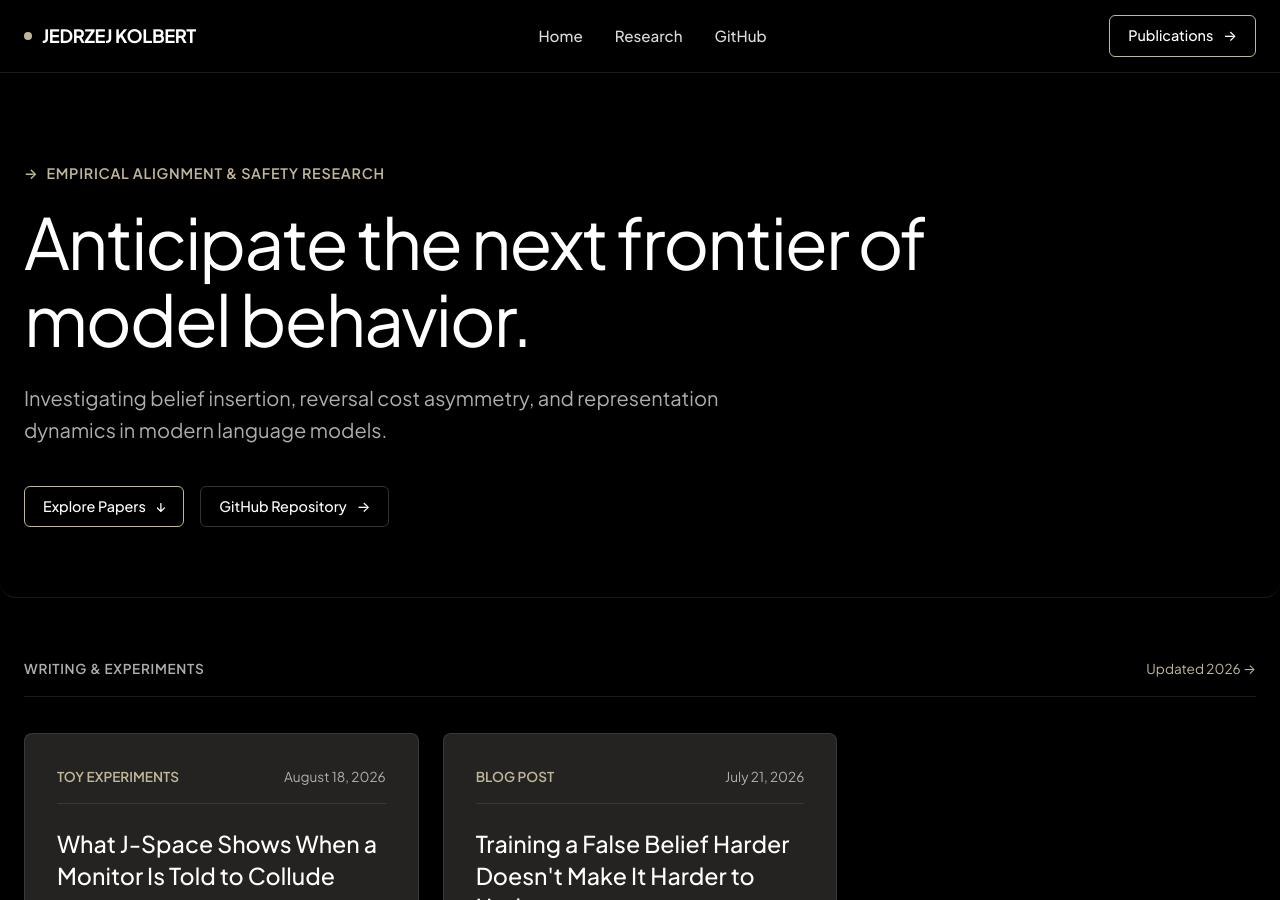
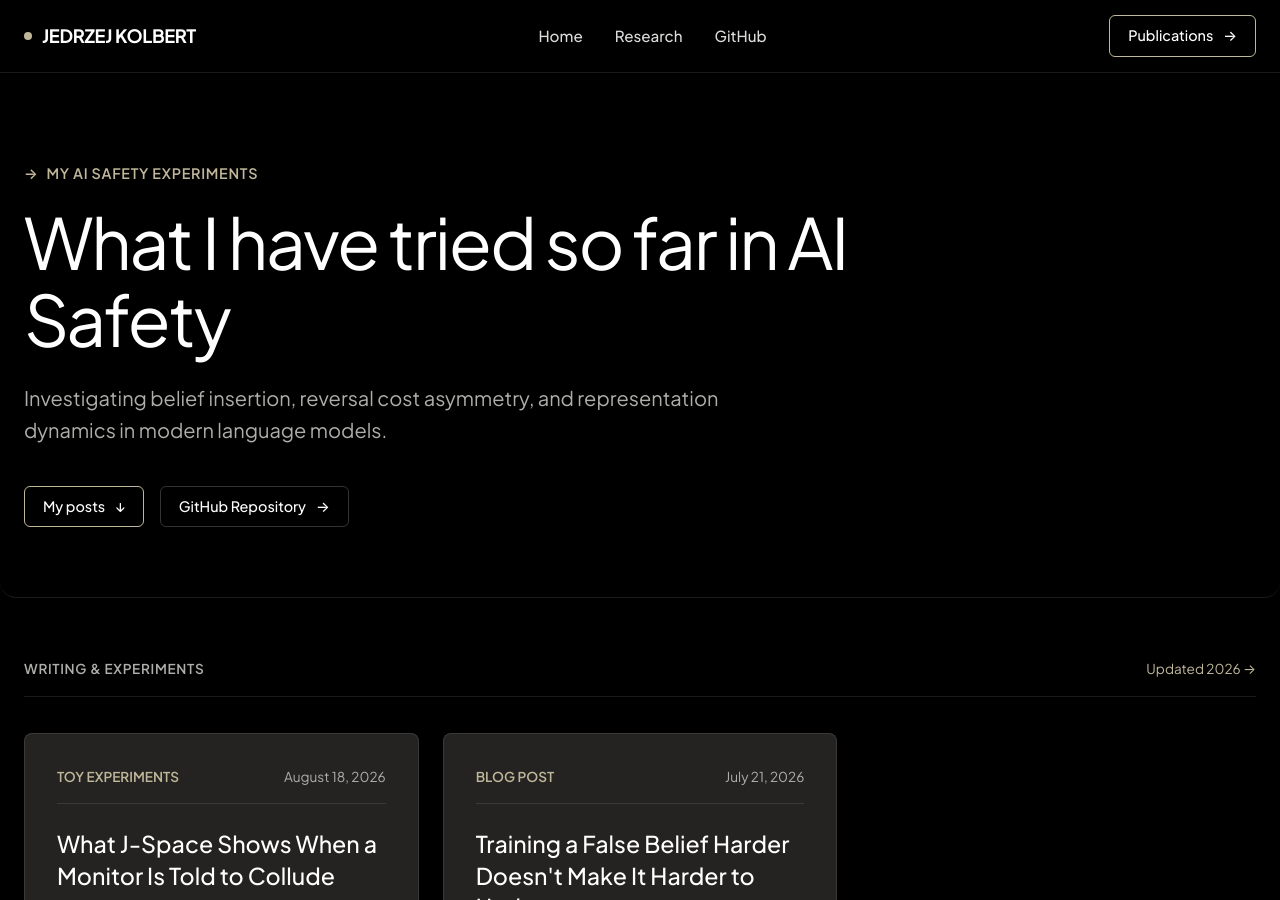
Before and after one commit to jedrzej-kolbert/jedrzej-kolbert.github.io, a Jekyll site: the page built from index.md, in a window 1280 px wide and 900 px high. Built offline with Jekyll 4.4.1, drawn with Linux system fonts in a browser that asks for light colours.

Commit message:
Plainer hero copy
"Empirical Alignment & Safety Research" -> "My AI Safety Experiments",
"Anticipate the next frontier of model behavior." -> "What I have tried so far
in AI Safety", and "Explore Papers" -> "My posts".

Co-Authored-By: Claude Opus 5 <noreply@anthropic.com>

```diff
--- a/index.md
+++ b/index.md
@@ -6,17 +6,17 @@ title: Home
 <section class="hero-section">
   <div class="site-container">
     <div class="hero-tag">
-      <span>→</span> Empirical Alignment & Safety Research
+      <span>→</span> My AI Safety Experiments
     </div>
     <h1 class="hero-title">
-      Anticipate the next frontier of model behavior.
+      What I have tried so far in AI Safety
     </h1>
     <p class="hero-subtitle">
       Investigating belief insertion, reversal cost asymmetry, and representation dynamics in modern language models.
     </p>
     <div style="display: flex; gap: 16px; flex-wrap: wrap;">
       <a href="#research" class="nav-action-pill">
-        Explore Papers <span class="arrow">↓</span>
+        My posts <span class="arrow">↓</span>
       </a>
       <a href="https://github.com/s184361" target="_blank" rel="noopener" class="nav-action-pill" style="border-color: rgba(255,255,255,0.2);">
         GitHub Repository <span class="arrow">→</span>
```
